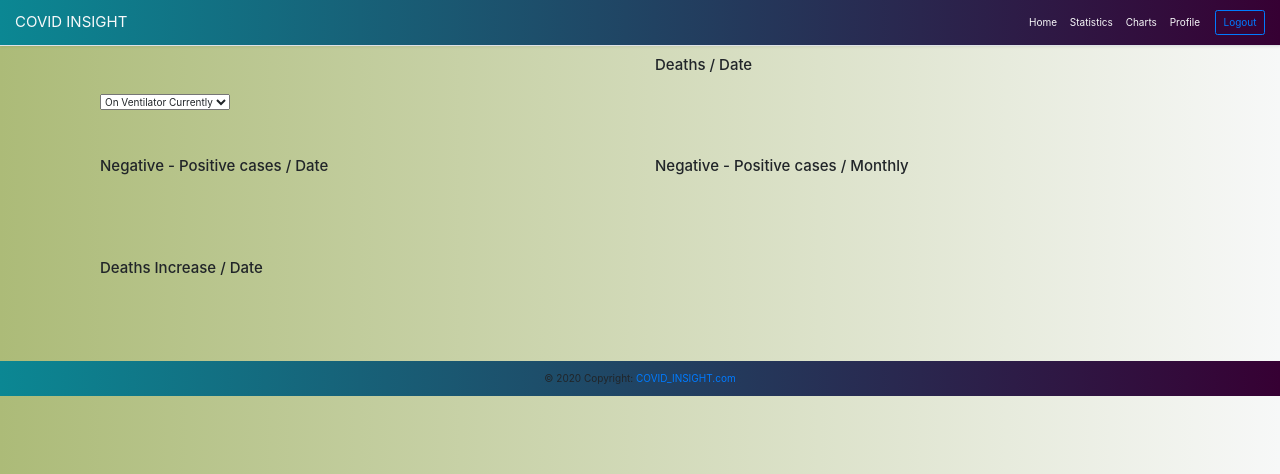
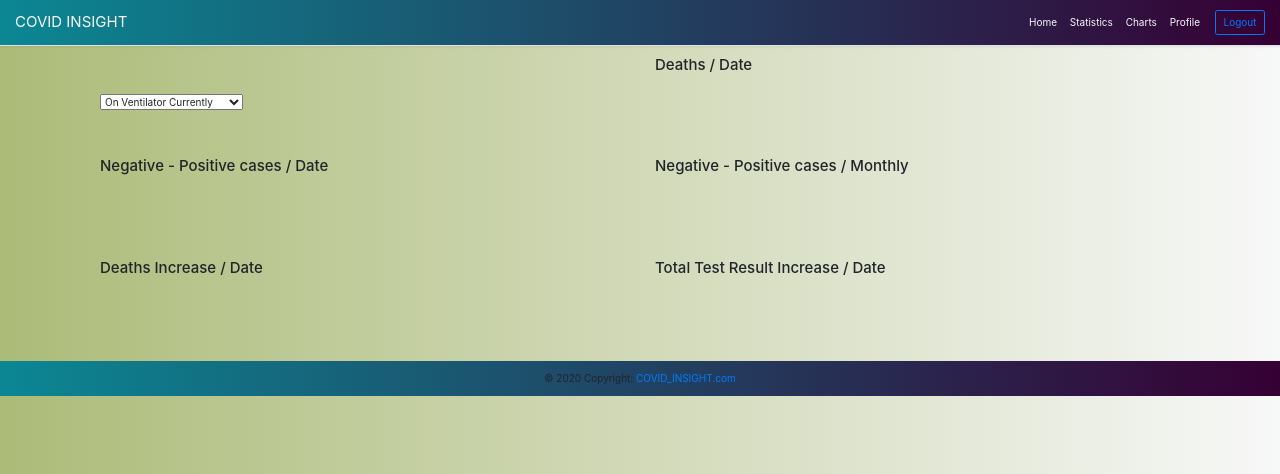
Before and after one commit to hkstone14/FinalProject, a Flask app: page /statistics in a window 1280 px wide. Shown: the top 474 px of the page. Run offline with Flask 2, Linux system fonts and the light colour scheme; data comes from the database, SQL or seed files in the repository; data that the repository does not hold is empty; some libraries are stand-ins or nearby versions.

Commit message:
Task : total result test Graph added

```diff
--- a/app/app.py
+++ b/app/app.py
@@ -342,6 +342,25 @@ def api_deathIncrease():
     resp = Response(json_result, status=200, mimetype='application/json')
     return resp
 
+@app.route('/api/v1/covid/totalTestResultIncrease', methods=['GET'])
+def api_totalTestResultIncrease():
+    cursor = mysql.get_db().cursor()
+    cursor.execute('SELECT id,date,totalTestResultsIncrease FROM us_covid19_daily order by  date')
+    result = cursor.fetchall()
+    dates = []
+    totaltestresultsincrease = []
+    for row in result:
+        date = parse(row['date'])
+        dates.append(date.strftime('%b %d, %y'))
+        totaltestresultsincrease.append(row['totalTestResultsIncrease'])
+    result = {
+        'dates': dates,
+        'totaltestresultsincrease': totaltestresultsincrease,
+    }
+    json_result = json.dumps(result);
+    resp = Response(json_result, status=200, mimetype='application/json')
+    return resp
+
 
 if __name__ == '__main__':
     app.run(host='0.0.0.0', debug=True)
--- a/app/templates/chart.html
+++ b/app/templates/chart.html
@@ -52,6 +52,8 @@
                 <option value="onVentilatorCurrently" selected>On Ventilator Currently</option>
                 <option value="inIcuCurrently">In ICU Currently</option>
                 <option value="hospitalizedCurrently">Hospitalized Currently</option>
+                <option value="positiveIncrease">Positive Cases Currently</option>
+                <option value="negativeIncrease">Negative Cases Currently</option>
             </select>
             <canvas id="chart_type" width="50" height="50"></canvas>
         </div>
@@ -241,8 +243,54 @@
                         }
                     }
 
-                    var ctx = document.getElementById('deathIncrease').getContext('2d');
-                    new Chart(ctx, options);
+                    var ctx5 = document.getElementById('deathIncrease').getContext('2d');
+                    new Chart(ctx5, options);
+                })
+
+            </script>
+        </div>
+   <div class="col-sm-6" style="margin-bottom: 2%">
+            <h4 class="card-title">Total Test Result Increase / Date</h4>
+            <canvas id="totalTestResultIncrease" width="50" height="50"></canvas>
+
+            <script>
+
+                $.get('/api/v1/covid/totalTestResultIncrease', {}, function (data, error) {
+                    console.log(data)
+                    var options = {
+                        type: 'line',
+                        data: {
+                            labels: data.dates,
+                            datasets: [
+                                {
+                                     fill: false,
+                                        lineTension: 0.1,
+                                        backgroundColor: "#360033",
+                                        borderColor: "#360033",
+                                        pointHoverBackgroundColor: "#360033",
+                                        pointHoverBorderColor: "#360033",
+                                        pointHoverBorderWidth: 2,
+                                        pointRadius: 1,
+                                        pointHitRadius: 10,
+                                    label: '# of Test Result Increase',
+                                    data: data.totaltestresultsincrease,
+                                    borderWidth: 1
+                                }
+                            ]
+                        },
+                        options: {
+                            scales: {
+                                yAxes: [{
+                                    ticks: {
+                                        reverse: false
+                                    }
+                                }]
+                            }
+                        }
+                    }
+
+                    var ctx6 = document.getElementById('totalTestResultIncrease').getContext('2d');
+                    new Chart(ctx6, options);
                 })
 
             </script>
```
